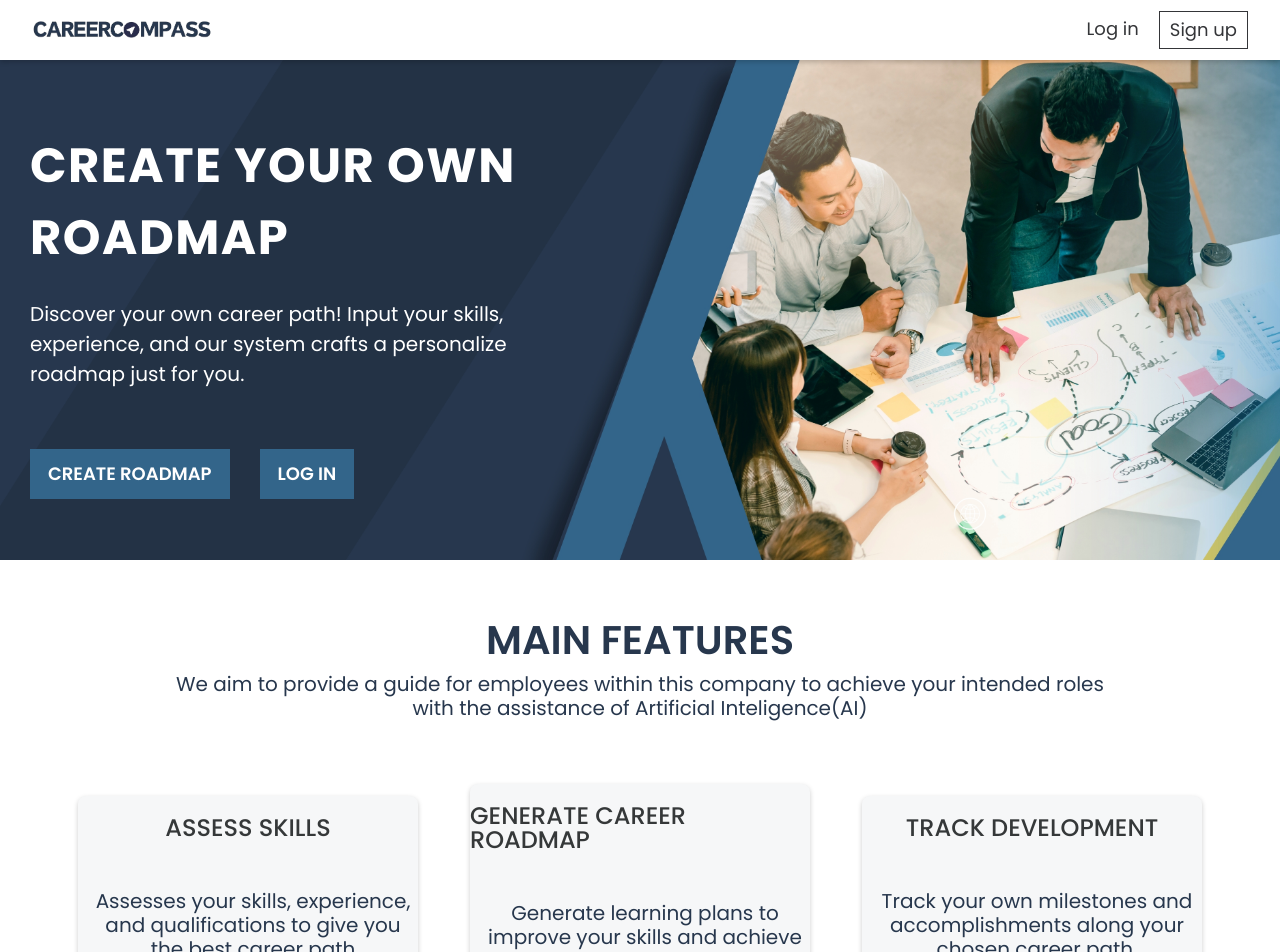
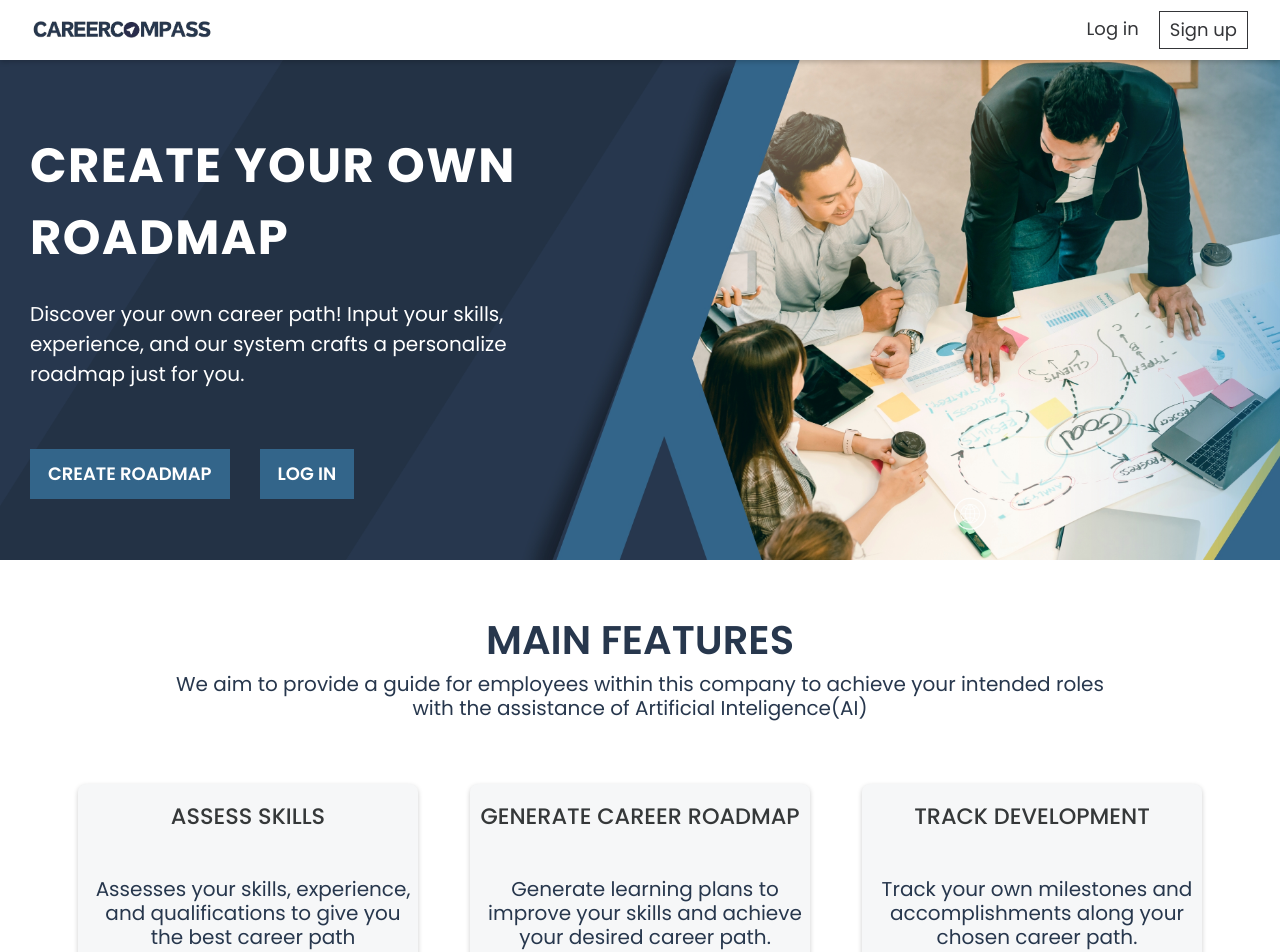
Before and after one commit to Roonaaan/CareerCompass, a React (Vite) app: page / in a window 1280 px wide. Shown: the top 952 px of the page. Built offline with nearby package versions, Linux system fonts and the light colour scheme.

Commit message:
Landing Page - Bugs Fixed

```diff
--- a/src/landing/styles/Home.css
+++ b/src/landing/styles/Home.css
@@ -638,13 +638,14 @@ body {
 }
 
 .feature {
-  font-size: 1.5rem;
+  font-size: 1.4rem;
   margin-bottom: 20px;
   margin-top: 20px;
   font-weight: 500;
   align-items: center;
   display: flex;
   justify-content: center;
+  text-align: center;
 
 }
 
```
